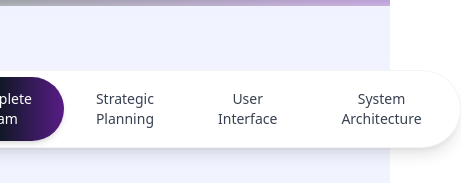
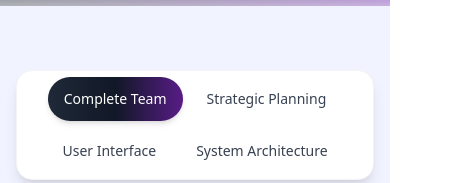
Before and after one commit to Doc012/linka-idp-portal, a React (Vite) app: page / in a window 390 px wide. Shown: the part 661-844 px from the top of the page, 461 px wide, since content can reach past the window. Built offline with nearby package versions, Linux system fonts and the light colour scheme; grey boxes are pictures that could not be loaded.

Commit message:
Update TeamPage.jsx

```diff
--- a/src/pages/TeamPage.jsx
+++ b/src/pages/TeamPage.jsx
@@ -314,11 +314,12 @@ const TeamPage = () => {
       {/* Main content - adjusted padding to prevent overlapping */}
       <main className="max-w-7xl mx-auto py-16 px-4 sm:px-6 lg:px-8 relative z-10">
         {/* Enhanced team filtering tabs with more professional styling */}
+        {/* Mobile responsive team filtering tabs */}
         <div className="flex justify-center mb-16">
-          <div className="inline-flex p-1.5 rounded-full bg-white shadow-lg border border-gray-100">
+          <div className="inline-flex flex-wrap justify-center gap-2 p-1.5 rounded-2xl bg-white shadow-lg border border-gray-100 max-w-full">
             <button
               onClick={() => setActiveTab('all')}
-              className={`px-8 py-3 text-sm font-medium rounded-full transition-all duration-200 ${
+              className={`px-4 sm:px-8 py-3 text-sm font-medium rounded-full transition-all duration-200 ${
                 activeTab === 'all'
                   ? 'bg-gradient-to-r from-gray-800 via-gray-900 to-purple-900 text-white shadow-md'
                   : 'bg-transparent text-gray-700 hover:bg-gray-50'
@@ -328,7 +329,7 @@ const TeamPage = () => {
             </button>
             <button
               onClick={() => setActiveTab('research')}
-              className={`px-8 py-3 text-sm font-medium rounded-full transition-all duration-200 ${
+              className={`px-4 sm:px-8 py-3 text-sm font-medium rounded-full transition-all duration-200 ${
                 activeTab === 'research'
                   ? 'bg-gradient-to-r from-gray-800 via-gray-900 to-purple-900 text-white shadow-md'
                   : 'bg-transparent text-gray-700 hover:bg-gray-50'
@@ -338,7 +339,7 @@ const TeamPage = () => {
             </button>
             <button
               onClick={() => setActiveTab('frontend')}
-              className={`px-8 py-3 text-sm font-medium rounded-full transition-all duration-200 ${
+              className={`px-4 sm:px-8 py-3 text-sm font-medium rounded-full transition-all duration-200 ${
                 activeTab === 'frontend'
                   ? 'bg-gradient-to-r from-gray-800 via-gray-900 to-purple-900 text-white shadow-md'
                   : 'bg-transparent text-gray-700 hover:bg-gray-50'
@@ -348,7 +349,7 @@ const TeamPage = () => {
             </button>
             <button
               onClick={() => setActiveTab('backend')}
-              className={`px-8 py-3 text-sm font-medium rounded-full transition-all duration-200 ${
+              className={`px-4 sm:px-8 py-3 text-sm font-medium rounded-full transition-all duration-200 ${
                 activeTab === 'backend'
                   ? 'bg-gradient-to-r from-gray-800 via-gray-900 to-purple-900 text-white shadow-md'
                   : 'bg-transparent text-gray-700 hover:bg-gray-50'
@@ -612,7 +613,7 @@ const TeamPage = () => {
             <div className="flex items-center">
               <div className="flex-shrink-0">
                 <div className="h-12 w-12 rounded-lg bg-gradient-to-b from-gray-700 via-gray-800 to-purple-900 flex items-center justify-center shadow-md">
-                  <svg className="h-7 w-7 text-gray-300" fill="none" stroke="currentColor" viewBox="0 0 24 24">
+                  <svg className="h-7 w-7 text-gray-300" fill="none" stroke="currentColor" viewBox="0 0 24 24" xmlns="http://www.w3.org/2000/svg">
                     <path strokeLinecap="round" strokeLinejoin="round" strokeWidth="2" d="M19 21V5a2 2 0 00-2-2H7a2 2 0 00-2 2v16m14 0h2m-2 0h-5m-9 0H3m2 0h5M9 7h1m-1 4h1m4-4h1m-1 4h1m-5 10v-5a1 1 0 011-1h2a1 1 0 011 1v5m-4 0h4" />
                   </svg>
                 </div>
```
